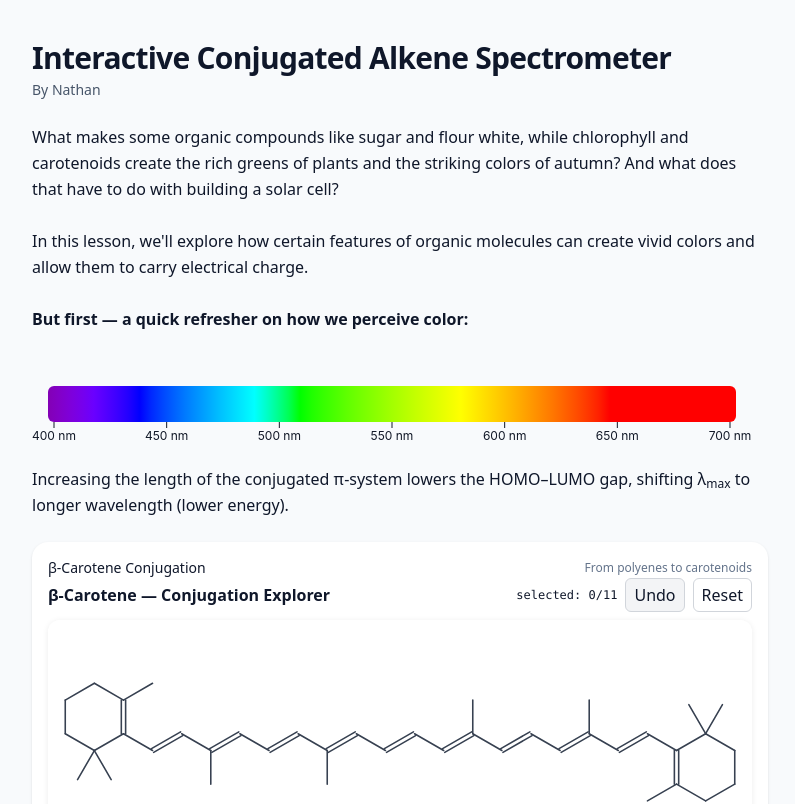
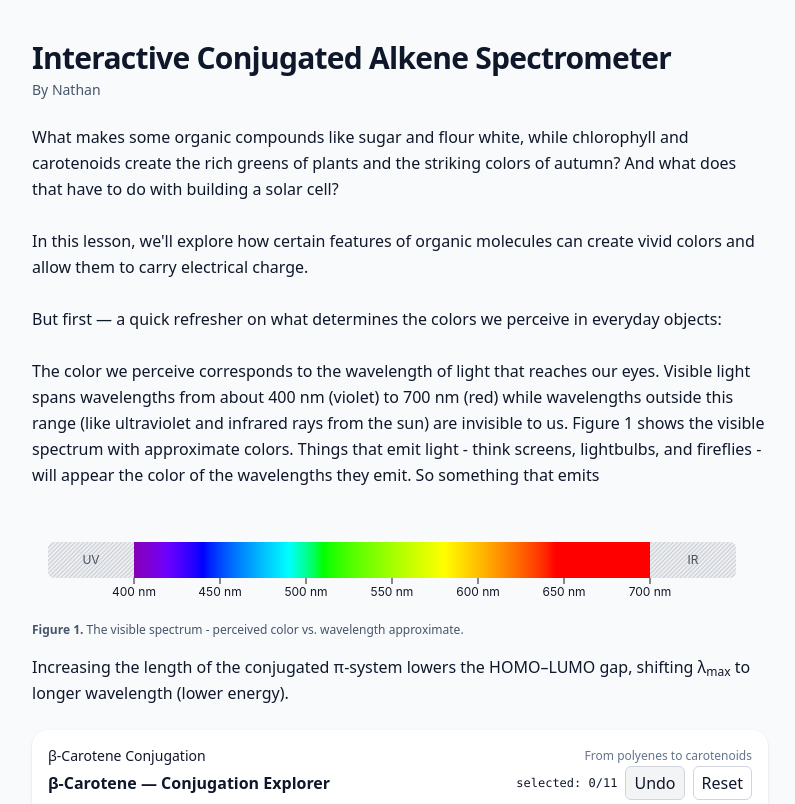
Before and after one commit to nyee88/polyene_spectrometer, a React (Vite) app: page / in a window 1280 px wide. Shown: the top 804 px of the page, without its empty margins (240-1035 px from the left). Built offline with nearby package versions, Linux system fonts and the light colour scheme.

Commit message:
added caption to figure 1. edited some text

```diff
--- a/src/App.tsx
+++ b/src/App.tsx
@@ -22,11 +22,27 @@ export default function App() {
             In this lesson, we'll explore how certain features of organic molecules can create vivid colors and allow them to carry electrical charge.
             <br />
             <br />
-            <strong>But first — a quick refresher on how we perceive color:</strong>
+            But first — a quick refresher on what determines the colors we perceive in everyday objects:
+            <br />
+            <br />
+            The color we perceive corresponds to the wavelength of light that reaches our eyes. Visible light spans wavelengths from about 400 nm (violet) to 700 nm (red) while
+            wavelengths outside this range (like ultraviolet and infrared rays from the sun) are invisible to us. Figure 1 shows the visible spectrum with approximate colors.
+            Things that emit light - think screens, lightbulbs, and fireflies - will appear the color of the wavelengths they emit. So something that emits
           </p>
 
           {/* Wavelength diagram placed immediately after the sentence above */}
-          <WavelengthColor minNM={400} maxNM={700} tickStep={50} width={720} />
+          <WavelengthColor
+            minNM={350}
+            maxNM={750}
+            visibleMin={400}
+            visibleMax={700}
+            tickStep={50}
+            tickScope="visible"
+            width={720}
+          />
+          <p className="text-xs text-slate-600 mt-1">
+            <strong>Figure 1.</strong> The visible spectrum - perceived color vs. wavelength approximate.
+          </p>
 
           <p>
             Increasing the length of the conjugated π-system lowers the HOMO–LUMO gap,
--- a/src/components/WavelengthColor.tsx
+++ b/src/components/WavelengthColor.tsx
@@ -1,49 +1,53 @@
 import React from "react";
 
 export type WavelengthColorProps = {
-  /** Visible spectrum start, in nm */
-  minNM?: number; // default 400
-  /** Visible spectrum end, in nm */
-  maxNM?: number; // default 700
-  /** Distance between tick labels, in nm */
-  tickStep?: number; // default 50
-  /** Height of the color bar, in px */
-  barHeight?: number; // default 36
-  /** Overall width, in px */
-  width?: number; // default 720
-  /** Overall padding around the SVG content, in px */
-  padding?: number; // default 16
-  /** Optional title displayed above the bar */
-  title?: string; // e.g., "Wavelength and perceived color (approximation)"
-  /** Font family to use for labels */
-  fontFamily?: string; // default UI sans stack
-  /** Font size for labels (px) */
-  fontSize?: number; // default 12
-  /** Whether to render the continuous gradient bar */
-  showGradient?: boolean; // default true
-  /** Optional className for outer wrapper */
+  // Axis range (UV/IR sides get whatever space is outside the visible window)
+  minNM?: number;        // default 350
+  maxNM?: number;        // default 750
+
+  // Visible window
+  visibleMin?: number;   // default 400
+  visibleMax?: number;   // default 700
+
+  // Ticks
+  tickStep?: number;     // default 50
+  tickScope?: "visible" | "full"; // default "visible"
+
+  // Layout
+  barHeight?: number;    // default 36
+  width?: number;        // default 720
+  padding?: number;      // default 16
+  cornerRadius?: number; // default 6
+
+  // Labels/styling
+  title?: string;        // optional SVG title
+  caption?: React.ReactNode; // rendered as an HTML figcaption below the SVG
+  fontFamily?: string;
+  fontSize?: number;
   className?: string;
-  /** Corner radius of the bar (0 = square ends) */
-  cornerRadius?: number; // default 6
+
+  // UV/IR rendering
+  showUVIR?: boolean;    // default true
+  labelUV?: string;      // default "UV"
+  labelIR?: string;      // default "IR"
 };
 
-function clamp(val: number, min: number, max: number) {
-  return Math.max(min, Math.min(max, val));
+function clamp(v: number, lo: number, hi: number) {
+  return Math.max(lo, Math.min(hi, v));
 }
 
 function ticks(minNM: number, maxNM: number, step: number): number[] {
   const start = Math.ceil(minNM / step) * step;
-  const arr: number[] = [];
-  for (let t = start; t <= maxNM; t += step) arr.push(t);
-  if (arr[0] !== minNM) arr.unshift(minNM);
-  if (arr[arr.length - 1] !== maxNM) arr.push(maxNM);
-  return arr;
+  const out: number[] = [];
+  for (let t = start; t <= maxNM; t += step) out.push(t);
+  if (out[0] !== minNM) out.unshift(minNM);
+  if (out[out.length - 1] !== maxNM) out.push(maxNM);
+  return out;
 }
 
-// Approximate nm → sRGB (Dan Bruton–style)
+// Approximate nm → sRGB (visible only)
 function wavelengthToSRGB(nm: number): { r: number; g: number; b: number } {
   let r = 0, g = 0, b = 0, factor = 0;
-
   if (nm >= 380 && nm < 440) { r = -(nm - 440) / 60; g = 0; b = 1; }
   else if (nm >= 440 && nm < 490) { r = 0; g = (nm - 440) / 50; b = 1; }
   else if (nm >= 490 && nm < 510) { r = 0; g = 1; b = -(nm - 510) / 20; }
@@ -56,98 +60,165 @@ function wavelengthToSRGB(nm: number): { r: number; g: number; b: number } {
   else if (nm >= 701 && nm <= 780) factor = 0.3 + 0.7 * (780 - nm) / 80;
 
   const gamma = 0.8;
-  const to255 = (c: number) => Math.round(255 * Math.pow(Math.max(0, c) * Math.max(0, factor), gamma));
+  const to255 = (c: number) =>
+    Math.round(255 * Math.pow(Math.max(0, c) * Math.max(0, factor), gamma));
   return { r: to255(r), g: to255(g), b: to255(b) };
 }
-
-function rgbToHex(r: number, g: number, b: number): string {
-  return `#${[r, g, b].map(v => v.toString(16).padStart(2, "0")).join("")}`;
-}
-
-function nmToColor(nm: number): string {
+const rgbToHex = (r: number, g: number, b: number) =>
+  `#${[r, g, b].map(v => v.toString(16).padStart(2, "0")).join("")}`;
+const nmToColor = (nm: number) => {
   const { r, g, b } = wavelengthToSRGB(nm);
   return rgbToHex(r, g, b);
-}
+};
 
 export default function WavelengthColor({
-  minNM = 400,
-  maxNM = 700,
+  minNM = 350,
+  maxNM = 750,
+  visibleMin = 400,
+  visibleMax = 700,
   tickStep = 50,
+  tickScope = "visible",
   barHeight = 36,
   width = 720,
   padding = 16,
-  title = "Wavelength and perceived color (approximation)",
+  cornerRadius = 6,
+  title = "Wavelength and perceived color",
+  caption,
   fontFamily = "Inter, ui-sans-serif, system-ui, -apple-system, Segoe UI, Roboto, Helvetica, Arial",
   fontSize = 12,
-  showGradient = true,
   className,
-  cornerRadius = 6,
+  showUVIR = true,
+  labelUV = "UV",
+  labelIR = "IR",
 }: WavelengthColorProps) {
+  // order & clamp
+  const nmMin = Math.min(minNM, maxNM);
+  const nmMax = Math.max(minNM, maxNM);
+  const visMin = clamp(Math.min(visibleMin, visibleMax), nmMin, nmMax);
+  const visMax = clamp(Math.max(visibleMin, visibleMax), nmMin, nmMax);
+  const nmRange = Math.max(1, nmMax - nmMin);
+
   const pad = padding;
-  const titleHeight = title ? 22 : 0;
-  const innerWidth = width - pad * 2;
-  const barY = pad + titleHeight;
-  const axisY = barY + barHeight; // ticks flush with bar
-  const axisGapBelow = 12; // room for numbers
-  const totalHeight = pad + titleHeight + barHeight + axisGapBelow + pad;
-
-  const nmMin = clamp(minNM, 380, 760);
-  const nmMax = clamp(maxNM, 380, 760);
-  const nmRange = nmMax - nmMin;
+  const titleH = title ? 22 : 0;
+  const innerW = width - pad * 2;
+  const barY = pad + titleH;
+  const axisY = barY + barHeight;
+  const axisGapBelow = 12;
+  // Leave bottom margin for optional figcaption (outside the SVG)
+  const svgHeight = pad + titleH + barHeight + axisGapBelow + pad;
 
   const idBase = React.useId();
-  const gradId = `${idBase}-spectralGrad`;
+  const gradId = `${idBase}-visGrad`;
+  const clipId = `${idBase}-clip`;
+  const patId = `${idBase}-stripe`;
 
-  const tickVals = ticks(nmMin, nmMax, tickStep);
+  // mappers
+  const toX = (nm: number) => pad + ((nm - nmMin) / nmRange) * innerW;
+  const xUV0 = toX(nmMin);
+  const xVis0 = toX(visMin);
+  const xVis1 = toX(visMax);
+  const xIR1 = toX(nmMax);
 
-  // Map ticks so edge ticks visually touch rounded bar ends
-  const tickMapLeft  = pad + cornerRadius;
-  const tickMapRight = pad + innerWidth - cornerRadius;
-  const tickMapWidth = tickMapRight - tickMapLeft;
+  // ticks (full vs visible)
+  const tickMin = tickScope === "full" ? nmMin : visMin;
+  const tickMax = tickScope === "full" ? nmMax : visMax;
+  const tickVals = ticks(tickMin, tickMax, tickStep);
 
-  // Build gradient stops every 5 nm
+  // Map ticks so end ticks visually touch rounded ends when using full scope
+  const fullTickLeft = pad + cornerRadius;
+  const fullTickRight = pad + innerW - cornerRadius;
+  const visTickLeft = xVis0;
+  const visTickRight = xVis1;
+
+  // visible gradient stops
   const stops: { offset: number; color: string }[] = [];
-  for (let nm = nmMin; nm <= nmMax; nm += 5) {
-    stops.push({ offset: ((nm - nmMin) / nmRange) * 100, color: nmToColor(nm) });
+  for (let nm = visMin; nm <= visMax; nm += 5) {
+    const off = ((nm - visMin) / (visMax - visMin)) * 100;
+    stops.push({ offset: off, color: nmToColor(nm) });
   }
 
   return (
-    <figure className={className} aria-label="Wavelength and perceived color diagram">
+    <figure className={className} aria-label="Wavelength bar with UV, visible, and IR regions">
       <svg
         role="img"
         width={width}
-        height={totalHeight}
-        viewBox={`0 0 ${width} ${totalHeight}`}
+        height={svgHeight}
+        viewBox={`0 0 ${width} ${svgHeight}`}
         aria-labelledby={`${idBase}-title ${idBase}-desc`}
         className="select-none"
       >
         <title id={`${idBase}-title`}>{title}</title>
         <desc id={`${idBase}-desc`}>
-          Gradient bar from {nmMin} to {nmMax} nm with tick marks every {tickStep} nm.
+          Axis from {nmMin} to {nmMax} nm. UV/IR are hatched; visible {visMin}–{visMax} nm is a gradient. Ticks shown in {tickScope} range.
         </desc>
 
-        {/* Spectral gradient bar */}
-        {showGradient && (
         <defs>
+          {/* hatch pattern (used for both UV and IR for consistency) */}
+          <pattern id={patId} patternUnits="userSpaceOnUse" width="6" height="6" patternTransform="rotate(45)">
+            <rect width="6" height="6" fill="#0f172a0D" />
+            <line x1="0" y1="0" x2="0" y2="6" stroke="#6b7280" strokeWidth="1" opacity="0.28" shapeRendering="crispEdges" />
+            <line x1="3" y1="0" x2="3" y2="6" stroke="#6b7280" strokeWidth="1" opacity="0.28" shapeRendering="crispEdges" />
+          </pattern>
+
+          {/* clip keeps rounded corners clean */}
+          <clipPath id={clipId}>
+            <rect x={pad} y={barY} width={innerW} height={barHeight} rx={cornerRadius} />
+          </clipPath>
+
+          {/* visible gradient */}
           <linearGradient id={gradId} x1="0%" y1="0%" x2="100%" y2="0%">
             {stops.map((s, i) => (
               <stop key={i} offset={`${s.offset}%`} stopColor={s.color} />
             ))}
           </linearGradient>
         </defs>
+
+        {/* bar regions */}
+        <g clipPath={`url(#${clipId})`}>
+          {showUVIR && xVis0 > xUV0 && (
+            <rect x={xUV0} y={barY} width={xVis0 - xUV0} height={barHeight} fill={`url(#${patId})`} />
           )}
-        <rect
-          x={pad}
-          y={barY}
-          width={innerWidth}
-          height={barHeight}
-          fill={showGradient ? `url(#${gradId})` : "#ddd"}
-          rx={cornerRadius}
-        />
+          <rect x={xVis0} y={barY} width={xVis1 - xVis0} height={barHeight} fill={`url(#${gradId})`} />
+          {showUVIR && xIR1 > xVis1 && (
+            <rect x={xVis1} y={barY} width={xIR1 - xVis1} height={barHeight} fill={`url(#${patId})`} />
+          )}
+        </g>
 
-        {/* Axis ticks and labels (flush with bar) */}
+        {/* inside labels for UV/IR (no numeric wavelengths there) */}
+        {showUVIR && xVis0 > xUV0 && (
+          <text
+            x={(xUV0 + xVis0) / 2}
+            y={barY + barHeight / 2 + 4}
+            textAnchor="middle"
+            fontFamily={fontFamily}
+            fontSize={fontSize}
+            fill="#374151"
+            opacity={0.9}
+          >
+            {labelUV}
+          </text>
+        )}
+        {showUVIR && xIR1 > xVis1 && (
+          <text
+            x={(xVis1 + xIR1) / 2}
+            y={barY + barHeight / 2 + 4}
+            textAnchor="middle"
+            fontFamily={fontFamily}
+            fontSize={fontSize}
+            fill="#374151"
+            opacity={0.9}
+          >
+            {labelIR}
+          </text>
+        )}
+
+        {/* ticks & labels */}
         {tickVals.map((t) => {
-          const x = tickMapLeft + ((t - nmMin) / nmRange) * tickMapWidth;
+          const left = tickScope === "full" ? fullTickLeft : visTickLeft;
+          const right = tickScope === "full" ? fullTickRight : visTickRight;
+          const min = tickScope === "full" ? nmMin : visMin;
+          const max = tickScope === "full" ? nmMax : visMax;
+          const x = left + ((t - min) / (max - min)) * (right - left);
           return (
             <g key={t}>
               <line x1={x} x2={x} y1={axisY} y2={axisY + 6} stroke="#111827" strokeWidth={1} />
@@ -165,9 +236,11 @@ export default function WavelengthColor({
           );
         })}
       </svg>
+
+      {/* HTML caption (supports ReactNode) */}
+      {caption ? <figcaption className="mt-1">{caption}</figcaption> : null}
     </figure>
   );
 }
 
-// Optional named helpers if you want them elsewhere
 export { nmToColor, wavelengthToSRGB };
```
Lines whose indentation alone changed are shown as unchanged.
